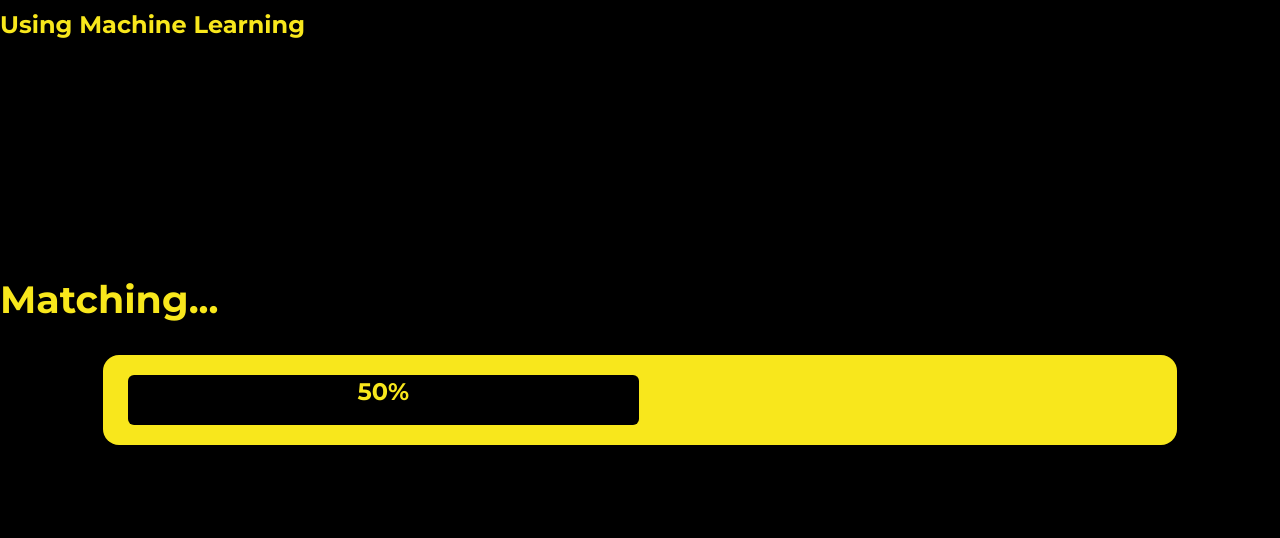
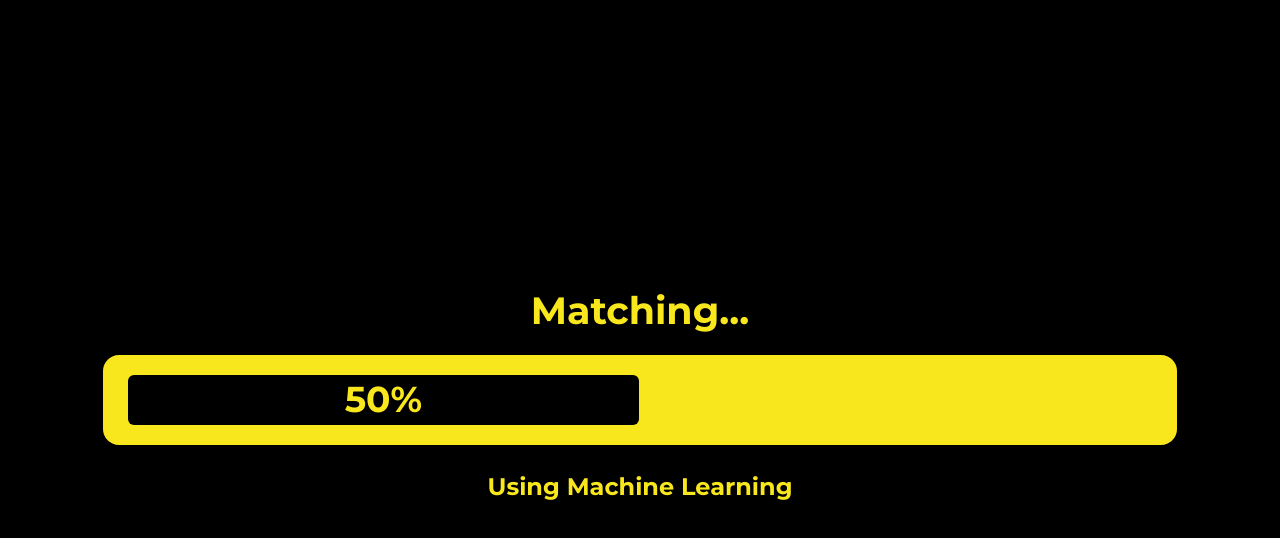
Before and after one commit to therealestilluminati/therealestilluminati.github.io, a plain HTML site: page match/index.html in a window 1280 px wide. Drawn offline with nearby package versions, Linux system fonts and the light colour scheme.

Commit message:
FUCK YEA

```diff
--- a/match/index.html
+++ b/match/index.html
@@ -28,30 +28,43 @@ body{
 }
 
 #title{
+  position: absolute;
+  text-align: center;
+  margin: auto;
+  height: 40px;
+
+  top: -190;
+  left: 0;
+  bottom: 0;
+  right: 0;
 font: 700 2.375em/1.38 Montserrat;
   color:#F8E71C;
-  position: absolute;
-  margin-left: auto;
-  margin-right: auto;
-  left: 0;
-  right: 0;
-   margin-top: 7em;
+
+
+
+
 
 }
 
 #text {
   font: 700 1.5em/1.38 Montserrat;
   color:#F8E71C;
+
   position: absolute;
-  margin-left: auto;
-  margin-right: auto;
+  text-align: center;
+  margin: auto;
+  height: 40px;
+
+  top: 180;
   left: 0;
+  bottom: 0;
   right: 0;
 }
 .progress-bar {
   height: 50px;
   width: 0;
   left:0;
+  font: 700 1.5em/1.38 Montserrat;
   text-align:center;
   background:black;
   border-radius: 6px;
```
